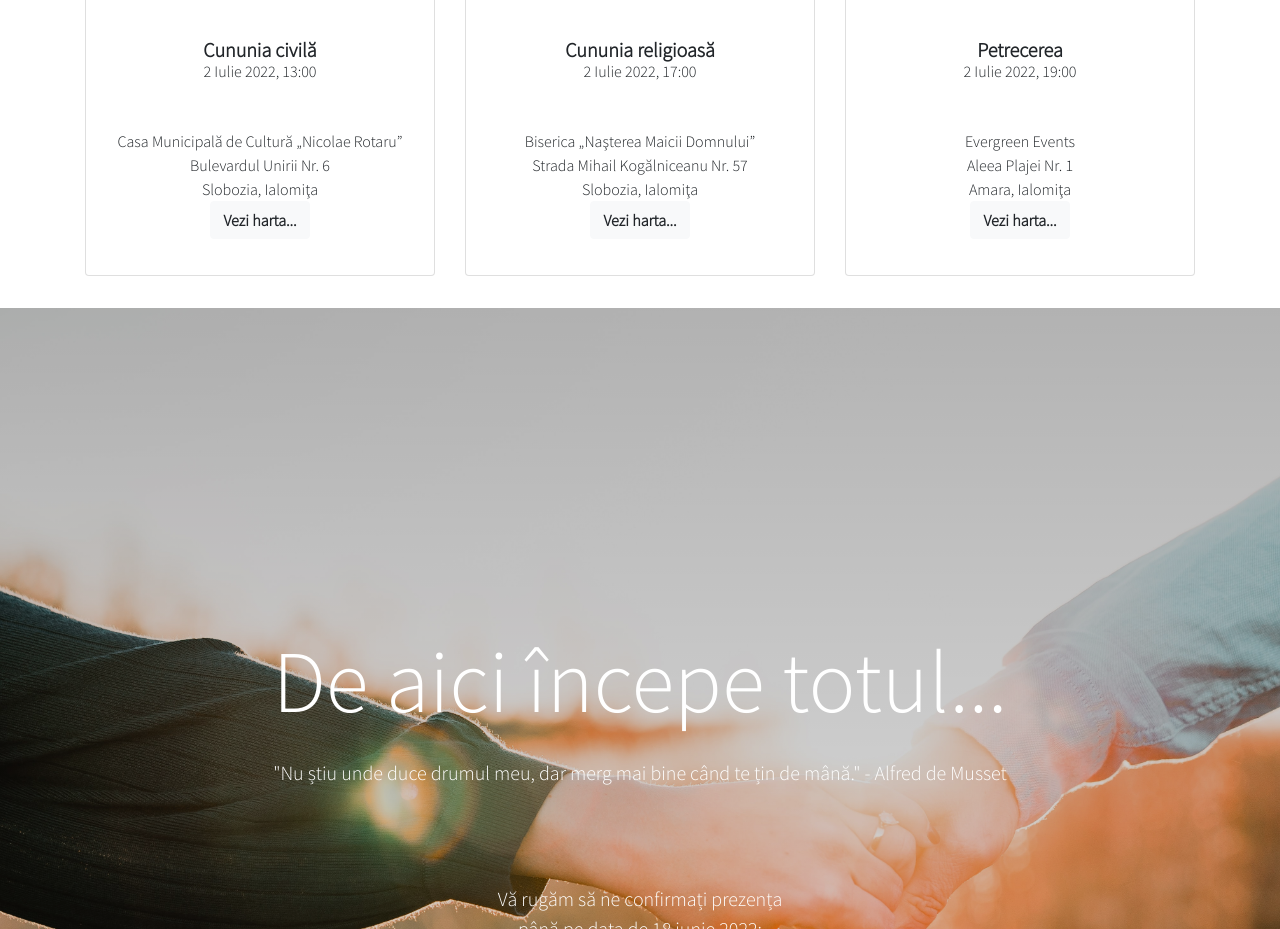
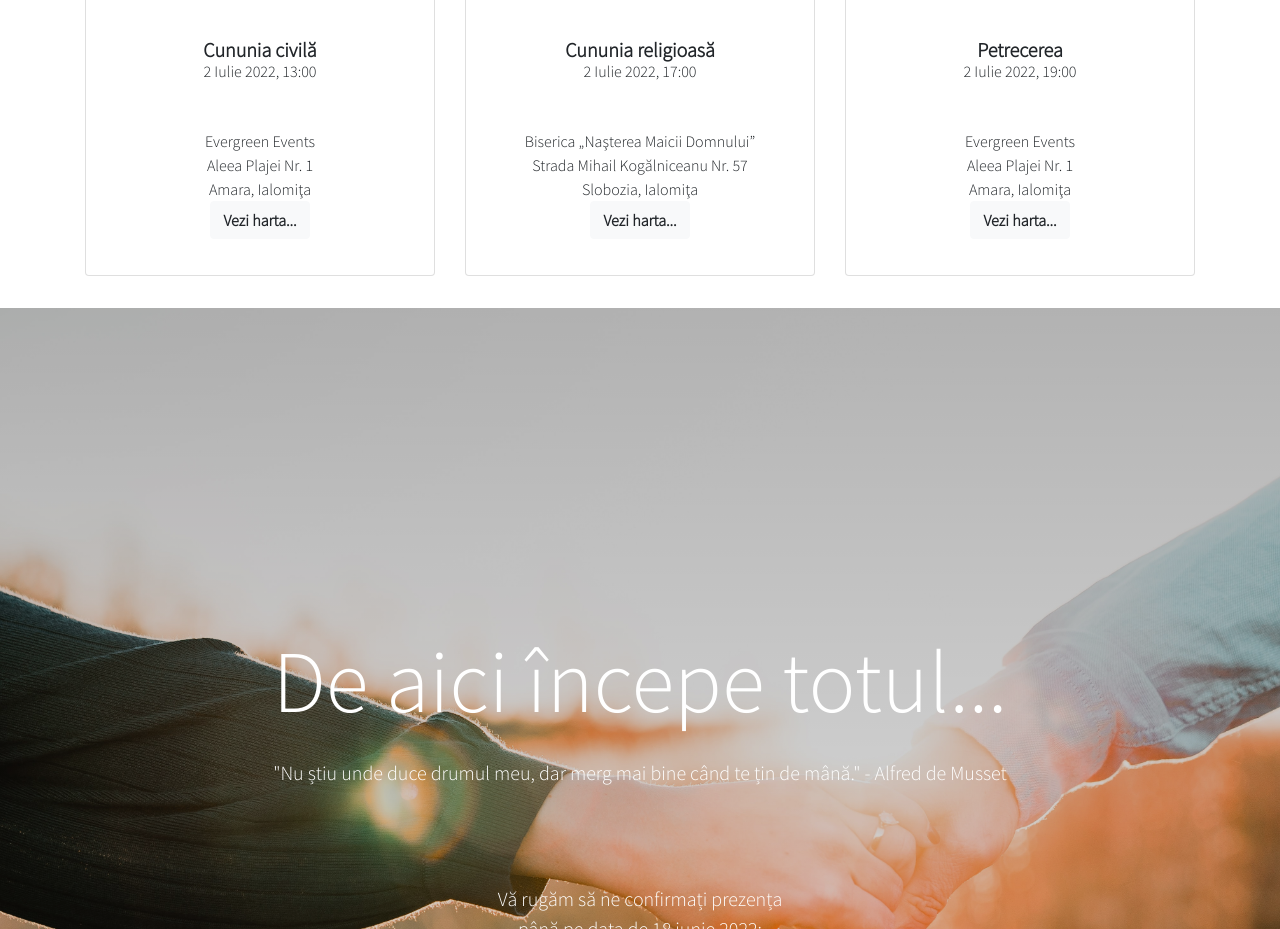
Before and after one commit to larisa-gheorghe/vue-wedding-app, a Vue app: page / in a window 1280 px wide. Shown: the part 3020-3949 px from the top of the page. Built offline with nearby package versions, Linux system fonts and the light colour scheme.

Commit message:
modify event location

```diff
--- a/src/components/Evenimente.vue
+++ b/src/components/Evenimente.vue
@@ -17,13 +17,13 @@
           <h5 class="mb-0">Cununia civilă</h5>
           <h6 class="mb-5">2 Iulie 2022, 13:00</h6>
           <p class="text-align-center">
-            Casa Municipală de Cultură „Nicolae Rotaru”
+            Evergreen Events
             <br>
-            Bulevardul Unirii Nr. 6
+            Aleea Plajei Nr. 1
             <br>
-            Slobozia, Ialomiţa
+            Amara, Ialomiţa
             <br>
-            <a class="btn btn-light font-weight-bold" href="https://goo.gl/maps/gNkpyWdbc4tUZoR26" role="button">
+            <a class="btn btn-light font-weight-bold" href="https://goo.gl/maps/hfo9X2GYci2djo4GA" role="button">
               Vezi harta...
             </a>
           </p>
```
